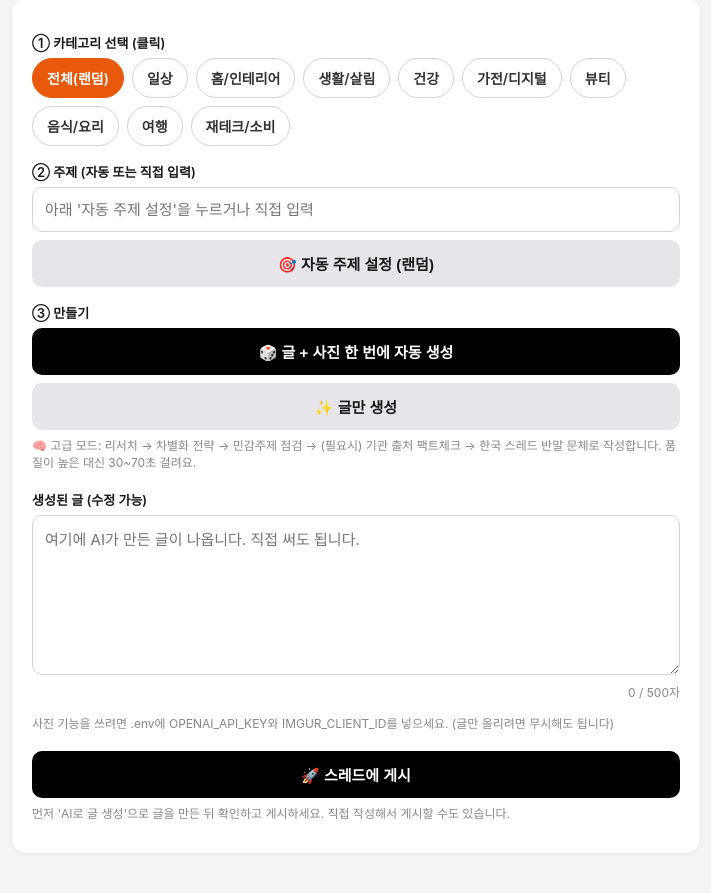
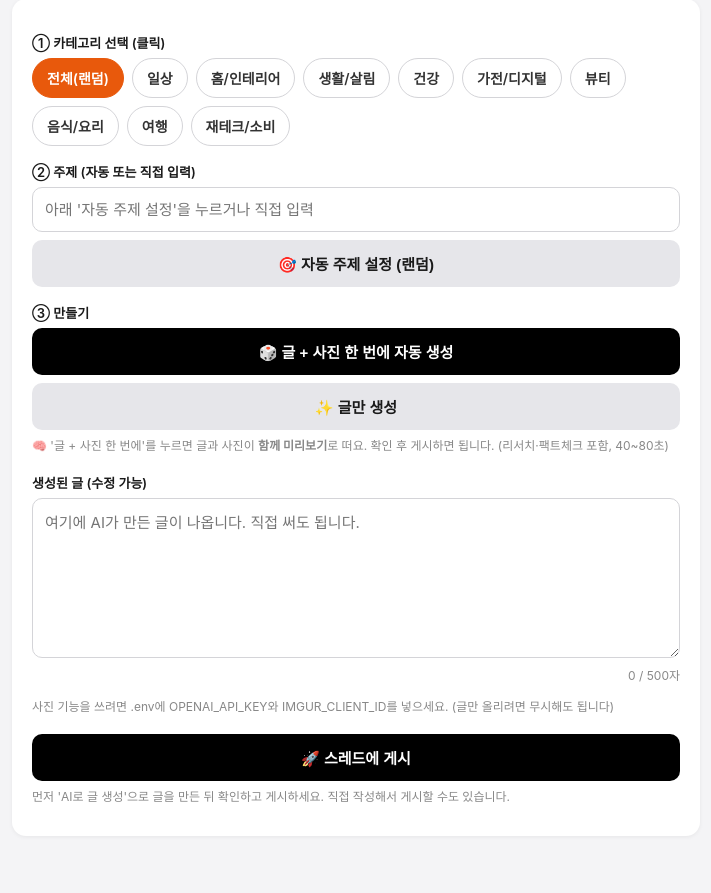
Before and after one commit to handragon119-collab/-, a Flask app: page / in a window 1280 px wide. Shown: the part 139-1032 px from the top of the page, without its empty margins (284-995 px from the left). After the commit the page ends 941 px from the top, so only its background shows below. Run offline with Flask 3, Linux system fonts and the light colour scheme.

Commit message:
미리보기 UX: 자동 생성 시 글+사진을 함께 보여주고 결과 위치로 자동 스크롤

```diff
--- a/templates/index.html
+++ b/templates/index.html
@@ -99,7 +99,7 @@
       <label style="margin-top:16px">③ 만들기</label>
       <button class="primary" id="autoBtn">🎲 글 + 사진 한 번에 자동 생성</button>
       <button class="ghost" id="genBtn" style="margin-top:8px">✨ 글만 생성</button>
-      <p class="hint">🧠 고급 모드: 리서치 → 차별화 전략 → 민감주제 점검 → (필요시) 기관 출처 팩트체크 → 한국 스레드 반말 문체로 작성합니다. 품질이 높은 대신 30~70초 걸려요.</p>
+      <p class="hint">🧠 '글 + 사진 한 번에'를 누르면 글과 사진이 <b>함께 미리보기</b>로 떠요. 확인 후 게시하면 됩니다. (리서치·팩트체크 포함, 40~80초)</p>
 
       <label style="margin-top:20px">생성된 글 (수정 가능)</label>
       <textarea id="postText" placeholder="여기에 AI가 만든 글이 나옵니다. 직접 써도 됩니다."></textarea>
@@ -273,6 +273,8 @@ $("autoBtn").onclick = async () => {
       } else {
         toast("글이 생성됐어요. (사진 기능은 키가 없어 건너뜀)", "ok");
       }
+      // 생성 결과(글 + 사진)가 바로 보이도록 그 위치로 스크롤
+      (r.image_url ? $("imgPreview") : $("postText")).scrollIntoView({ behavior: "smooth", block: "center" });
     } else toast(r.error || "자동 생성 실패", "error");
   } catch (e) { toast("자동 생성 오류: " + e, "error"); }
   btn.disabled = false;
```
